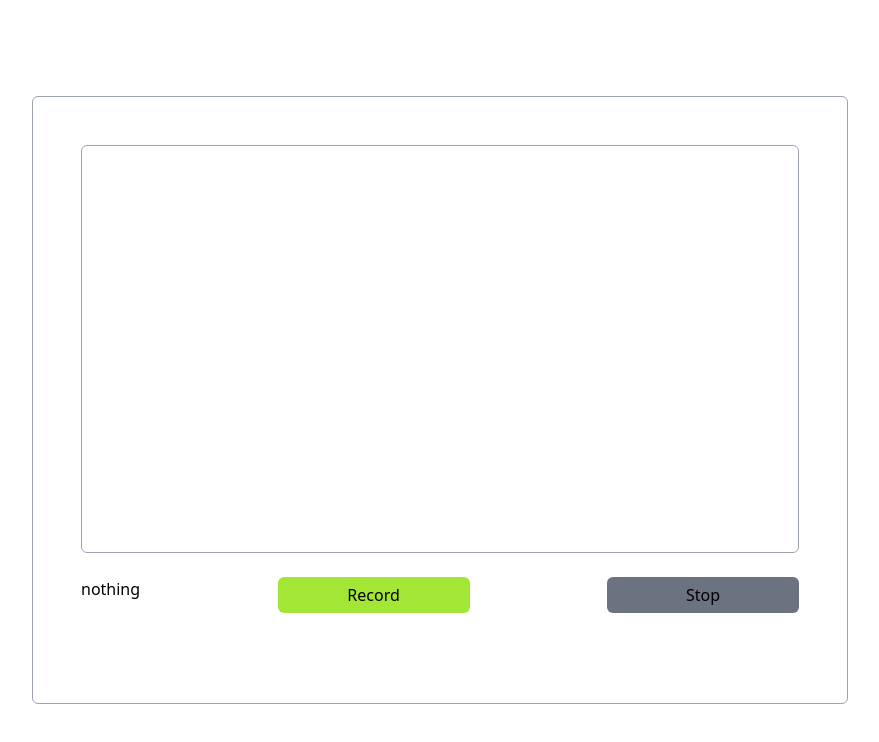
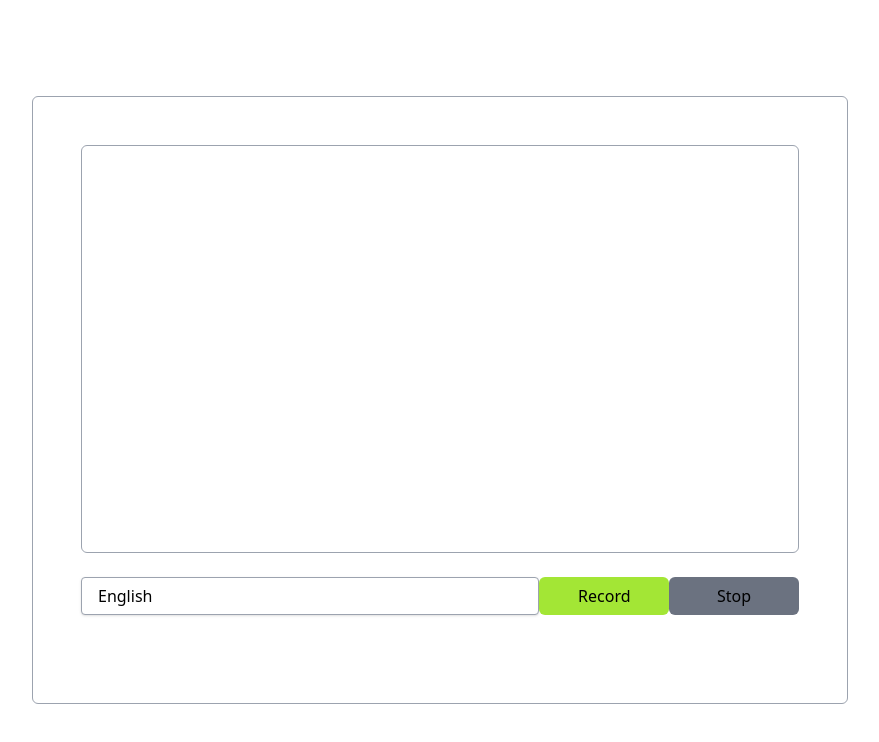
Before and after one commit to octopustail/voice-toy, a Next.js app: page / in a window 1280 px wide. Shown: the top 742 px of the page, without its empty margins (200-1079 px from the left). Built offline with nearby package versions, Linux system fonts and the light colour scheme.

Commit message:
feat(languege-selector): add languege selector to improve accuracy of voice recognition

```diff
--- /dev/null
+++ b/app/components/LanguageSelector/LanguageSelector.tsx
@@ -0,0 +1,38 @@
+import React, { useState } from 'react';
+
+const languages = [
+  { code: 'en', name: 'English' },
+  { code: 'fr', name: 'French' },
+  { code: 'zh_ch', name: 'Chinese' },
+]
+
+type Prop = {
+  onSelect: (language: string) => void;
+  disabled: boolean;
+}
+
+export const LanguageSelector = ({ onSelect, disabled }: Prop) => {
+  const [selectedLanguage, setSelectedLanguage] = useState('en');
+
+  const handleChange = (event: React.ChangeEvent<HTMLSelectElement>) => {
+    const language = event.target.value;
+    setSelectedLanguage(language);
+    onSelect(language);
+  };
+
+  return (
+    <select
+      className="block appearance-none w-full bg-white border border-gray-400 hover:border-gray-500 px-4 py-2 pr-8 rounded shadow leading-tight focus:outline-none focus:shadow-outline"
+      value={selectedLanguage}
+      onChange={handleChange}
+      disabled={disabled}
+    >
+      <option value="">Select a language</option>
+      {languages.map((language) => (
+        <option key={language.code} value={language.code}>
+          {language.name}
+        </option>
+      ))}
+    </select>
+  );
+};
--- a/app/components/VoiceToy/VoiceToy.tsx
+++ b/app/components/VoiceToy/VoiceToy.tsx
@@ -3,7 +3,7 @@ import 'regenerator-runtime/runtime';
 import React, { useState } from 'react';
 import classNames from 'classnames';
 import SpeechRecognition, { useSpeechRecognition } from 'react-speech-recognition';
-
+import { LanguageSelector } from '../LanguageSelector/LanguageSelector';
 import './VoiceToy.css'
 
 enum RecordState {
@@ -14,6 +14,7 @@ enum RecordState {
 
 export const VoiceToy: React.FC = () => {
     const [curState, setCurState] = useState<RecordState>(RecordState.Stop)
+    const [lang, setLang] = useState('en')
     const {
         transcript,
         listening,
@@ -33,7 +34,7 @@ export const VoiceToy: React.FC = () => {
         setCurState(RecordState.Recording)
         SpeechRecognition.startListening({
             continuous: true,
-            language: 'en-US'
+            language: lang,
         });
     }
 
@@ -55,16 +56,15 @@ export const VoiceToy: React.FC = () => {
         'bg-red-500': curState !== RecordState.Stop,
     });
 
-    const isStopDisabled = curState === RecordState.Stop
 
     return <div className='border border-gray-400 rounded-md w-3/4 h-full p-12'>
         <div className='border border-gray-400 rounded-md h-4/5 p-4'>
             {transcript}
         </div>
         <div className='flex justify-between mt-6'>
-            {listening ? 'listening' : 'nothing'}
+            <LanguageSelector onSelect={setLang} disabled={curState === RecordState.Recording}/>
             <button onClick={handleRecordButton} className={recordButtonCls}>{recordButtonText}</button>
-            <button onClick={handleStopButton} className={stopButtonCls} disabled={isStopDisabled}>Stop</button>
+            <button onClick={handleStopButton} className={stopButtonCls} disabled={curState === RecordState.Stop}>Stop</button>
         </div>
 
     </div>
```
Also changed, not shown: 2 other files (tests, documents, lock files or other folders).
